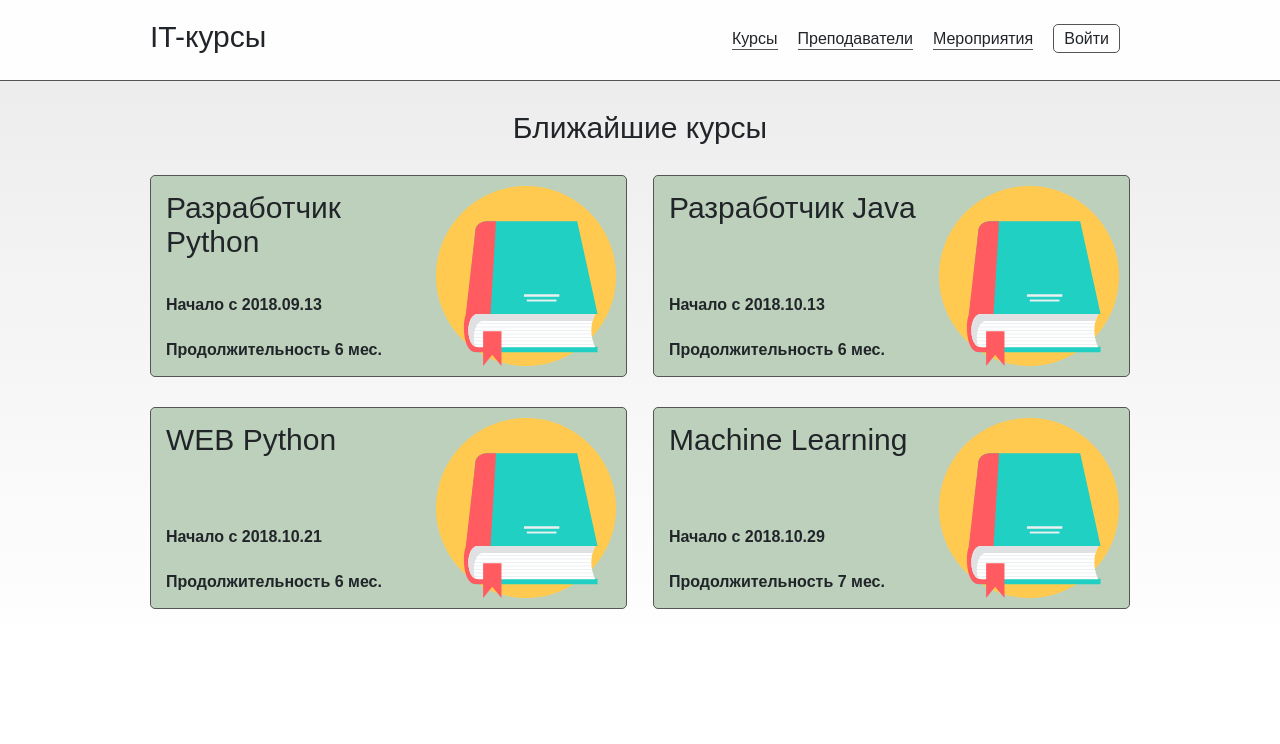
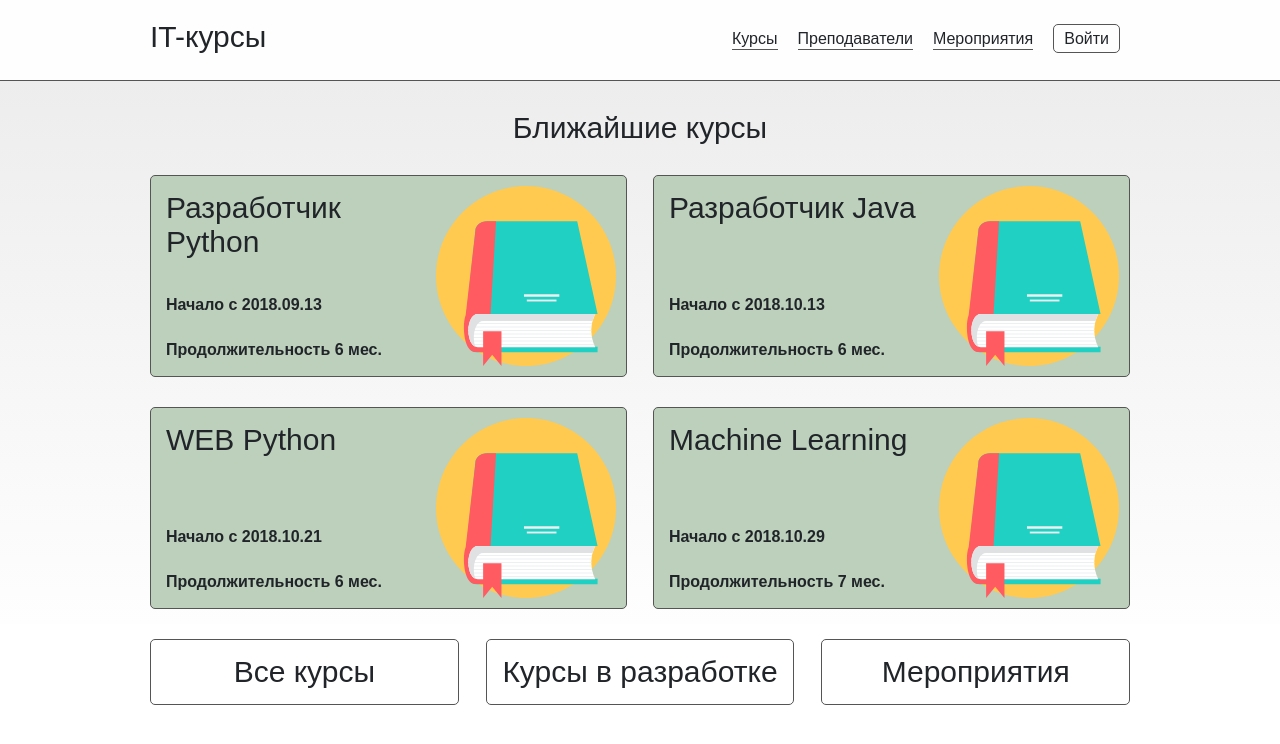
Before and after one commit to ds-vologdin/learning_courses_site, a React app in the folder front-end/: page / in a window 1280 px wide. Shown: the top 744 px of the page. Built offline with nearby package versions, Linux system fonts and the light colour scheme.

Commit message:
кнопки на главную react

```diff
--- a/front-end/src/App.js
+++ b/front-end/src/App.js
@@ -2,6 +2,7 @@ import React, { Component } from 'react';
 import './App.less';
 import Header from './Header'
 import NextCourses from './NextCourses'
+import ButtonsMain from './ButtonsMain'
 
 
 class App extends Component {
@@ -10,6 +11,7 @@ class App extends Component {
       <div className="app">
         <Header className="app__header"/>
         <NextCourses className="app__next-courses"/>
+        <ButtonsMain className="app__buttons"/>
       </div>
     );
   }
--- /dev/null
+++ b/front-end/src/ButtonsMain.js
@@ -0,0 +1,17 @@
+import React from 'react';
+import './less/ButtonsMain.less';
+
+
+const ButtonsMain = ({className}) => (
+  <div className={'buttons ' + className}>
+    <ButtonMain className='buttons__button' text='Все курсы'/>
+    <ButtonMain className='buttons__button' text='Курсы в разработке'/>
+    <ButtonMain className='buttons__button' text='Мероприятия'/>
+  </div>
+)
+
+const ButtonMain = ({className, text}) => (
+  <div className={className}>{text}</div>
+)
+
+export default ButtonsMain;
--- /dev/null
+++ b/front-end/src/less/ButtonsMain.less
@@ -0,0 +1,21 @@
+@import "brand.less";
+
+.buttons {
+  max-width: @width-container-pc;
+  margin: 15px auto;
+  display: flex;
+  justify-content: space-between;
+  &__button {
+    width: @width-container-pc/3 - 20px;
+    border: @border-gray;
+    border-radius: @border-radius;
+    color: @black;
+    font-size: @font-big;
+    padding: 15px 0;
+    &:hover {
+      background-color: @gray;
+      color: @white;
+      cursor: pointer;
+    }
+  }
+}
```
